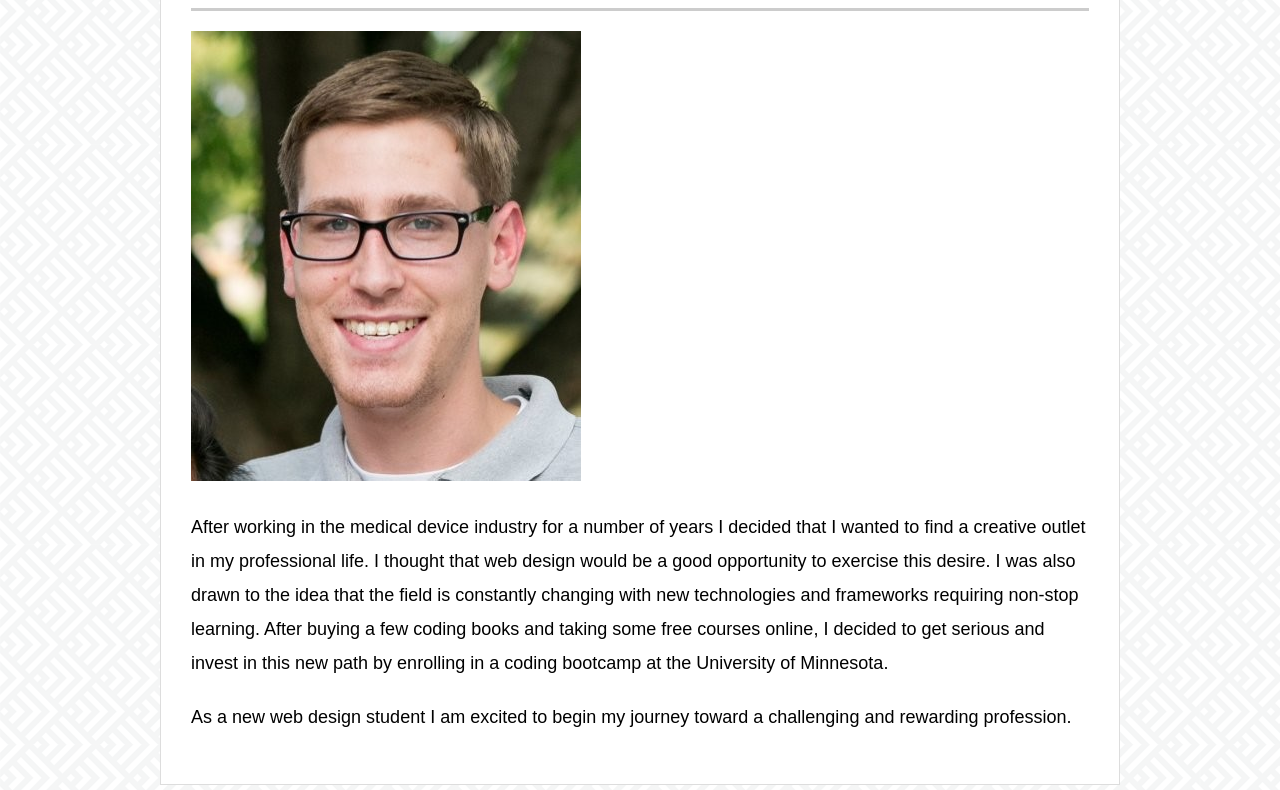
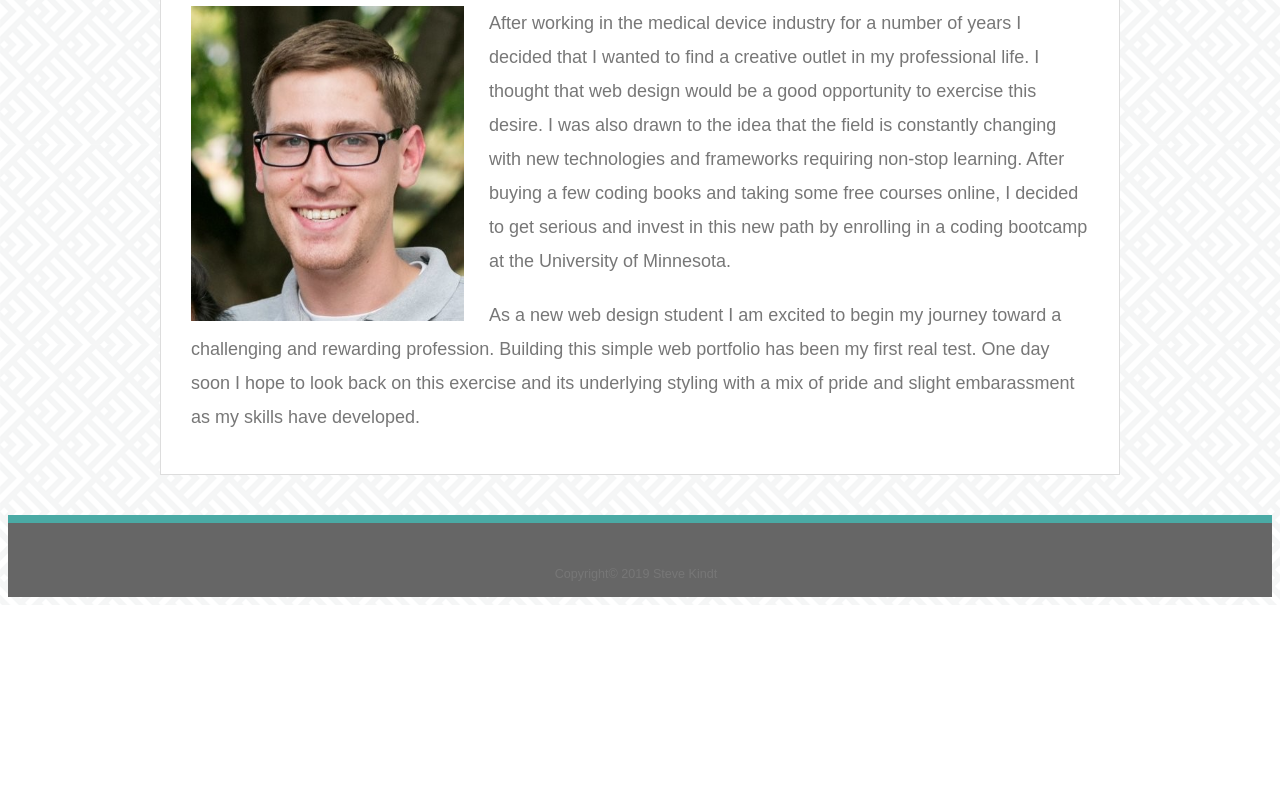
Before and after one commit to stevekindt/Basic-Portfolio, a plain HTML site: page index.html in a window 1280 px wide. Shown: the part 255-1045 px from the top of the page. After the commit the page ends 860 px from the top, so only its background shows below. Drawn offline with Linux system fonts and the light colour scheme.

Commit message:
updates to css and main page photo and text wrapping

```diff
--- a/assets/css/style.css
+++ b/assets/css/style.css
@@ -40,7 +40,12 @@ body {
   h1,
   h2,
   p {
+    margin-top: 0px;
     margin-bottom: 20px;
+  }
+
+  p {
+    color: #777777
   }
 
   h1,
@@ -110,7 +115,7 @@ body {
 /*Footer*/
 
 footer {
-    color: #dddddd;
+    color: #777777;
     font-size: 0.7em;
     text-align: center;
     background-color: #666666;
@@ -130,11 +135,18 @@ footer {
     float: left;
     width: 100%;
     max-width: 960px;
-    padding: 30px;
+    padding: 30px 30px 20px;
     margin: 0 0 40px;
     background: #ffffff;
     border: 1px solid #dddddd;
   }
+
+.profile {
+  float: left;
+  width: 273px;
+  height: 315px;
+  margin-right: 25px;
+}
 
   /* portfolio page */
 
@@ -145,6 +157,10 @@ footer {
     height: 274px;
     margin: 20px 0 25px;
     overflow: auto;
+  }
+
+  .port:nth-child(even) {
+    margin-right: 40px;
   }
 
   .port img {
@@ -207,7 +223,7 @@ footer {
     text-decoration: none;
     display: inline-block;
     font-size: 16px;
-    margin: 4px 2px;
+    margin: 16px 2px 0px;
     cursor: pointer;
   }
 
--- a/index.html
+++ b/index.html
@@ -37,7 +37,9 @@
                 invest in this new
                 path by enrolling in a coding bootcamp at the University of Minnesota.</p>
             <p>As a new web design student I am excited to begin my journey toward a challenging and
-                rewarding profession.</p>
+                rewarding profession. Building this simple web portfolio has been my first real test. One day soon
+                I hope to look back on this exercise and its underlying styling with a mix of pride and slight embarassment
+                as my skills have developed.</p>
     </div>
     </div>
     </div>
```
Also changed, not shown: 1 other file.
